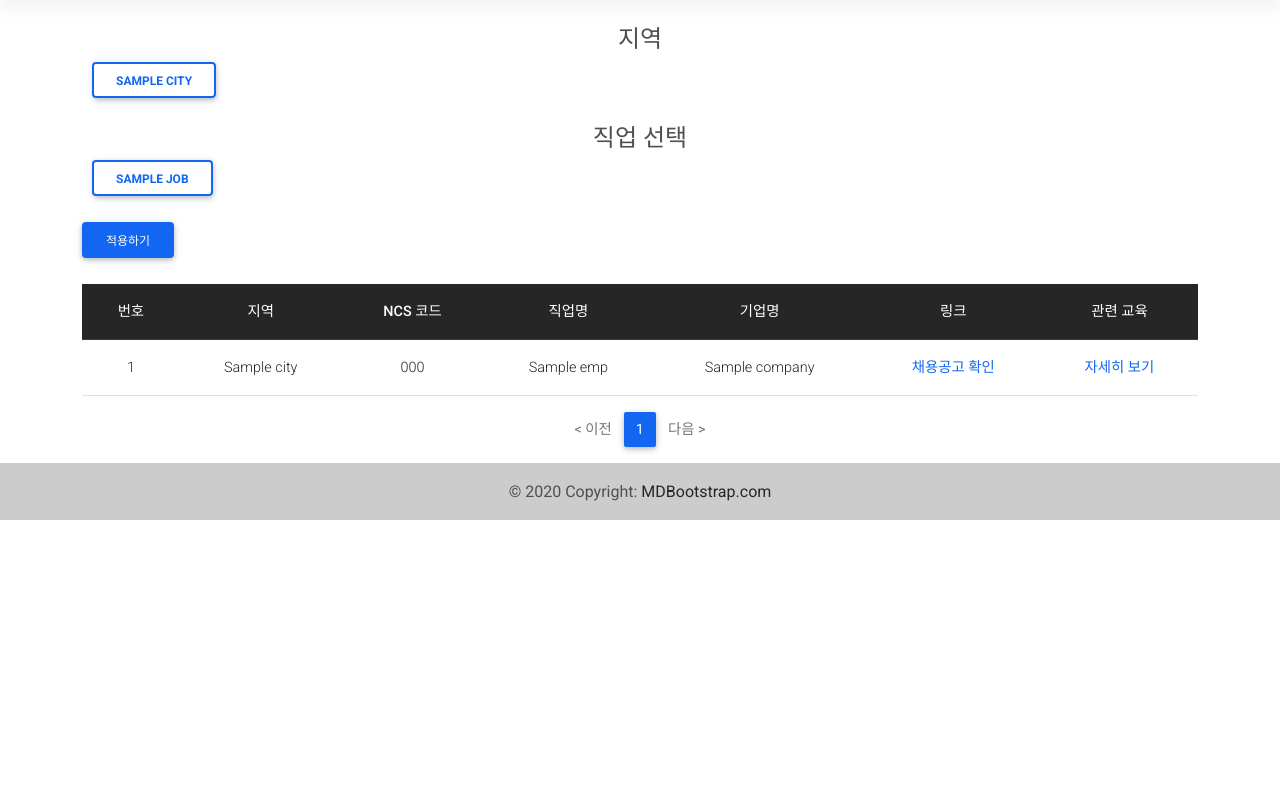
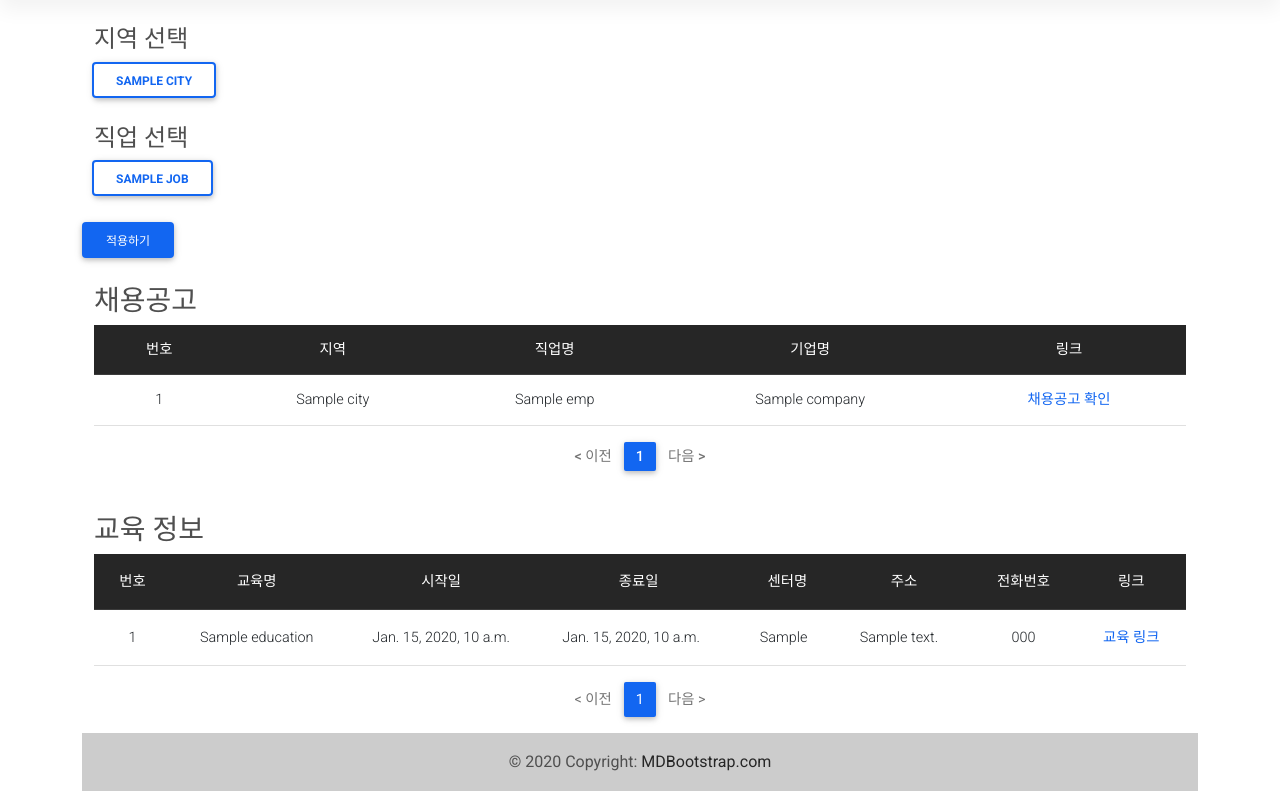
Before and after one commit to gchin97/multi_finalproject, a Django app: template Web_service/templates/prediction/emp.html in a window 1280 px wide. Shown: the part 59-850 px from the top of the page. Before the commit the page ends 579 px from the top, so only its background shows below. Run offline with Django 3.2, Linux system fonts and the light colour scheme; the template is opened without the code that fills it: most values are stand-ins (such as "Sample title", 1, 10 or a date in 2020); some libraries are stand-ins or nearby versions.

Commit message:
231019 채용공고 중복다시제거, 페이징처리

```diff
--- a/Web_service/templates/prediction/emp.html
+++ b/Web_service/templates/prediction/emp.html
@@ -6,7 +6,7 @@
         <div class="container">
                 <div class="col">
                     <br>
-                    <h4 class="text-center">지역</h4>
+                    <h4 class="text-left">지역 선택</h4>
                     <div class="btn-group" role="group" aria-label="Basic checkbox toggle button group">
                         {% if city_list %}
                         {% for city in city_list %}
@@ -18,7 +18,7 @@
                 </div>
                 <br>
                 <div class="col">
-                    <h4 class="text-center">직업 선택</h4>
+                    <h4 class="text-left">직업 선택</h4>
                     <div class="btn-group" role="group" aria-label="Basic checkbox toggle button group">
                         {% if job_list %}
                         {% for job in job_list %}
@@ -35,16 +35,20 @@
             </button>
     </form>
 </br>
+
+
+<div class="container">
+<h3>채용공고<h3>
 <table class="table">
     <thead>
         <tr class="text-center table-dark">
             <th>번호</th>
             <th>지역</th>
-            <th>NCS 코드</th>
+            {% comment %} <th>NCS 코드</th> {% endcomment %}
             <th>직업명</th>
             <th>기업명</th>
             <th>링크</th>
-            <th>관련 교육</th>
+            {% comment %} <th>관련 교육</th> {% endcomment %}
         </tr>
     </thead>
     {% if emp_list %}
@@ -58,9 +62,9 @@
             <td>
                 {{emp.city}}
             </td>
-            <td>
+            {% comment %} <td>
                 {{emp.ncs_code}}
-            </td>
+            </td> {% endcomment %}
             <td class="text-center">
                 {{emp.job_name}}
             </td>
@@ -70,9 +74,9 @@
             <td>
                 <a href="{{emp.link}}" target="_blank">채용공고 확인</a>
             </td>
-            <td>
+            {% comment %} <td>
                 <a href="{% url 'prediction:education' ncs_code=emp.ncs_code %}">자세히 보기</a>
-            </td>
+            </td> {% endcomment %}
         </tr>
         {% endfor %}
         {% endif %}
@@ -117,4 +121,97 @@
     </ul>
     <!-- 페이징처리 끝 -->
 </div>
+
+<div class="container" style= "overflow-y: scroll";>
+    <br>
+    <h3>교육 정보</h3>
+    <table class="table">
+        <thead>
+            <tr class="text-center table-dark">
+                <th>번호</th>
+                <th>교육명</th>
+                <th>시작일</th>
+                <th>종료일</th>
+                <th>센터명</th>
+                <th>주소</th>
+                <th>전화번호</th>
+                <th>링크</th>
+            </tr>
+        </thead>
+        {% if education_info %}
+        {% for education in education_info %}
+        {% if center_info %}
+        {% for center in center_info %}
+        <tbody>
+            <tr class="text-center">
+                <td>
+                    <!-- 번호 = 전체건수 - 시작인덱스 - 현재 인덱스 + 1 -->
+                    {{ forloop.counter }}
+                </td>
+                <td>
+                    {{education.train_title}}
+                </td>
+                <td class="text-center">
+                    {{education.start_date}}
+                </td>
+                <td class="text-start">
+                    {{education.end_date}}
+                </td>
+                <td class="text-start">
+                    {{education.train_center}}
+                </td>
+                <td class="text-start">
+                    {{center.address}}
+                </td>
+                <td>
+                    {{center.center_tel}}
+                </td>
+                <td>
+                    <a href="{{education.link}}" target="_blank">교육 링크</a>
+                </td>
+            </tr>
+        {% endfor %}
+        {% endif %}
+        {% endfor %}
+        {% endif %}
+        </tbody>
+    </table>
+</div>
+    <!-- 페이징처리 시작 -->
+    <ul class="pagination justify-content-center">
+        <!-- 이전 페이지 -->
+        {% if emp_list.has_previous %}
+        <li class="page-item">
+            <a href="?page={{emp_list.previous_page_number}}" class="page-link"> < 이전</a>
+        </li>
+        {% else %}
+        <li class="page-item disabled">
+            <a href="#" class="page-link" tabindex="-1" aria-disabled="true"> < 이전</a>
+        </li>
+        {% endif %}
+        <!-- 페이지 리스트 -->
+        {% for page_number in emp_list.paginator.page_range %}
+        {% if page_number >= emp_list.number|add:-5 and page_number <= emp_list.number|add:+5 %}
+        {% if page_number == emp_list.number %}
+        <li class="page-item active" aria-current="page">
+            <a href="?page={{page_number}}" class="page-link">{{page_number}}</a>
+        </li>
+        {% else %}
+        <li class="page-item">
+            <a href="?page={{page_number}}" class="page-link">{{page_number}}</a>
+        </li>
+        {% endif %}
+        {% endif %}
+        {% endfor %}
+        <!-- 다음 페이지 -->
+        {% if emp_list.has_next %}
+        <li class="page-item">
+            <a href="?page={{emp_list.next_page_number}}" class="page-link">다음 > </a>
+        </li>
+        {% else %}
+        <li class="page-item disabled">
+            <a href="#" class="page-link" tabindex="-1" aria-disabled="true">다음 > </a>
+        </li>
+        {% endif %}
+    </ul>
 {% endblock content %}
```
Also changed, not shown: Web_service/prediction/views.py (+51 -30 lines).
